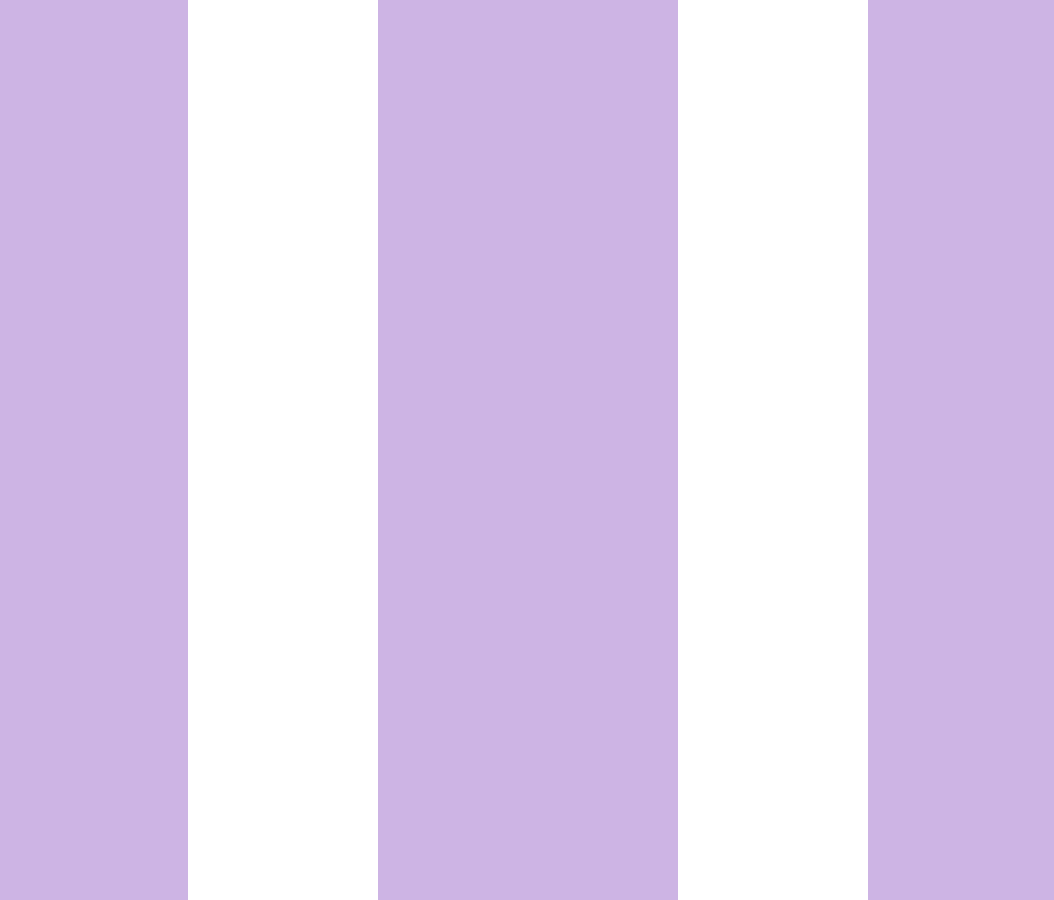
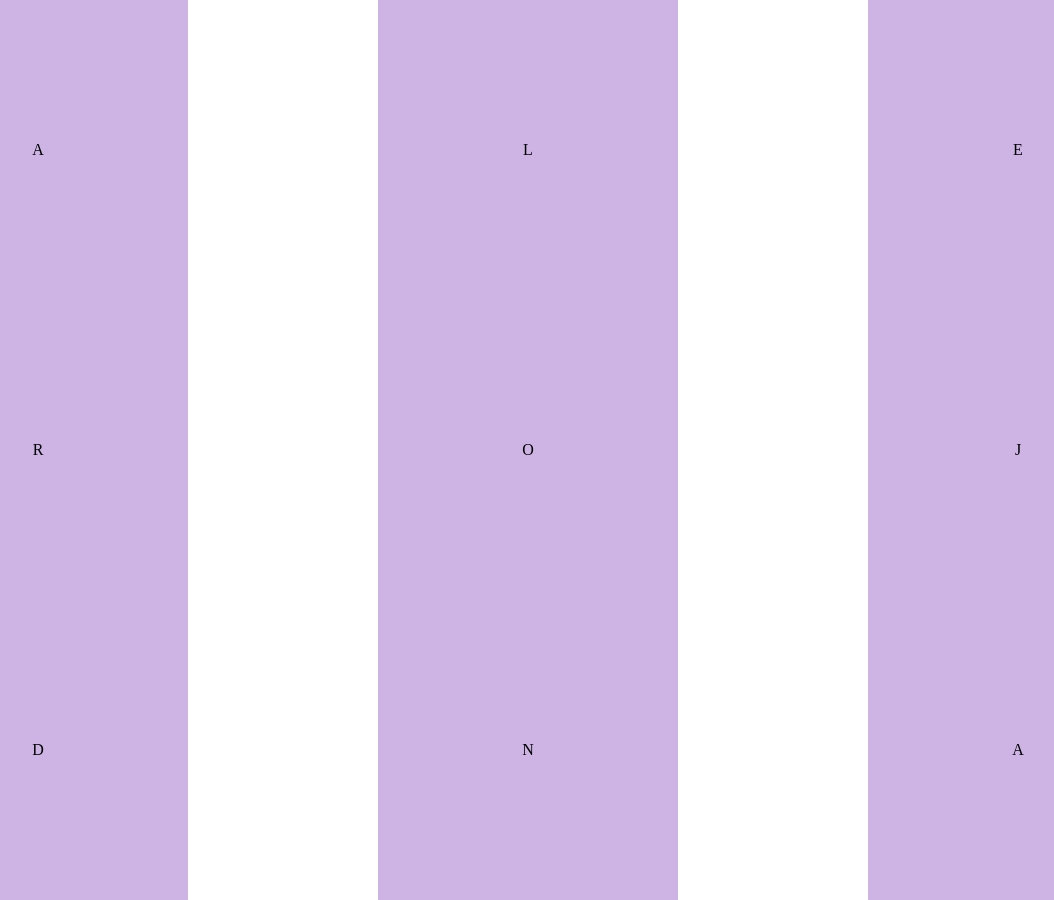
Before and after one commit to AleOrtiz251/Name, a plain HTML site: page index.html in a window 1280 px wide. Shown: the whole page, without its empty margins (112-1166 px from the left). Drawn offline with Linux system fonts and the light colour scheme.

Commit message:
Se agrego el nombre

```diff
--- a/index.html
+++ b/index.html
@@ -9,19 +9,19 @@
 <body>
     <div id="contenedor">
         <div id="navegacion">
-            <div class="bloque"></div>
-            <div class="bloque"></div>
-            <div class="bloque"></div>
+            <div class="bloque">A</div>
+            <div class="bloque">L</div>
+            <div class="bloque">E</div>
         </div>
         <div id="seccion">
-            <div class="bloq"></div>
-            <div class="bloq"></div>
-            <div class="bloq"></div>
+            <div class="bloq">R</div>
+            <div class="bloq">O</div>
+            <div class="bloq">J</div>
         </div>
         <div id="PiePagina">
-            <div class="blo"></div>
-            <div class="blo"></div>
-            <div class="blo"></div>
+            <div class="blo">D</div>
+            <div class="blo">N</div>
+            <div class="blo">A</div>
         </div>
     </div>
 </body>
```
